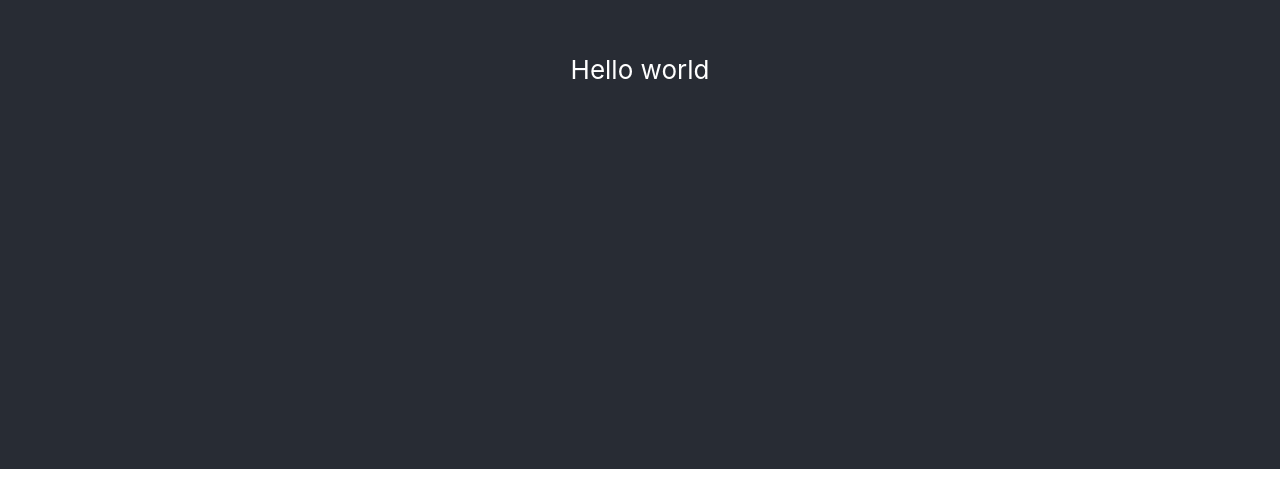
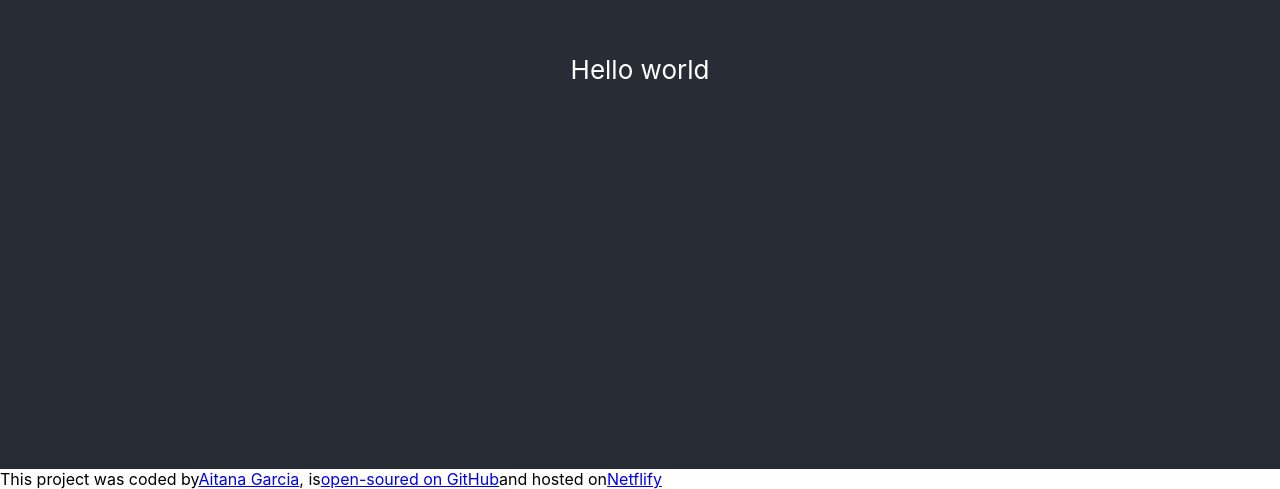
Before and after one commit to aitanagarciam/weather-search-react, a React (Create React App) app: page / in a window 1280 px wide. Shown: the part 331-820 px from the top of the page. Built offline with nearby package versions, Linux system fonts and the light colour scheme.

Commit message:
Create Footer component

```diff
--- /dev/null
+++ b/src/Footer.js
@@ -0,0 +1,26 @@
+import react from "react";
+
+export default function Footer() {
+  return (
+    <footer>
+      This project was coded by
+      <a href="https://ve.linkedin.com/in/aitana-garcia" target="_blank">
+        Aitana Garcia
+      </a>
+      , is
+      <a
+        href="https://github.com/aitanagarciam/weather-search-engine"
+        target="_blank"
+      >
+        open-soured on GitHub
+      </a>
+      and hosted on
+      <a
+        href="https://weather-search-engine-aitana.netlify.app/"
+        target="_blank"
+      >
+        Netflify
+      </a>
+    </footer>
+  );
+}
--- a/src/index.js
+++ b/src/index.js
@@ -1,13 +1,16 @@
-import React from 'react';
-import ReactDOM from 'react-dom/client';
-import './index.css';
-import App from './App';
-import reportWebVitals from './reportWebVitals';
+import React from "react";
+import ReactDOM from "react-dom/client";
+import "./index.css";
+import reportWebVitals from "./reportWebVitals";
 
-const root = ReactDOM.createRoot(document.getElementById('root'));
+import App from "./App";
+import Footer from "./Footer";
+
+const root = ReactDOM.createRoot(document.getElementById("root"));
 root.render(
   <React.StrictMode>
     <App />
+    <Footer />
   </React.StrictMode>
 );
 
```
